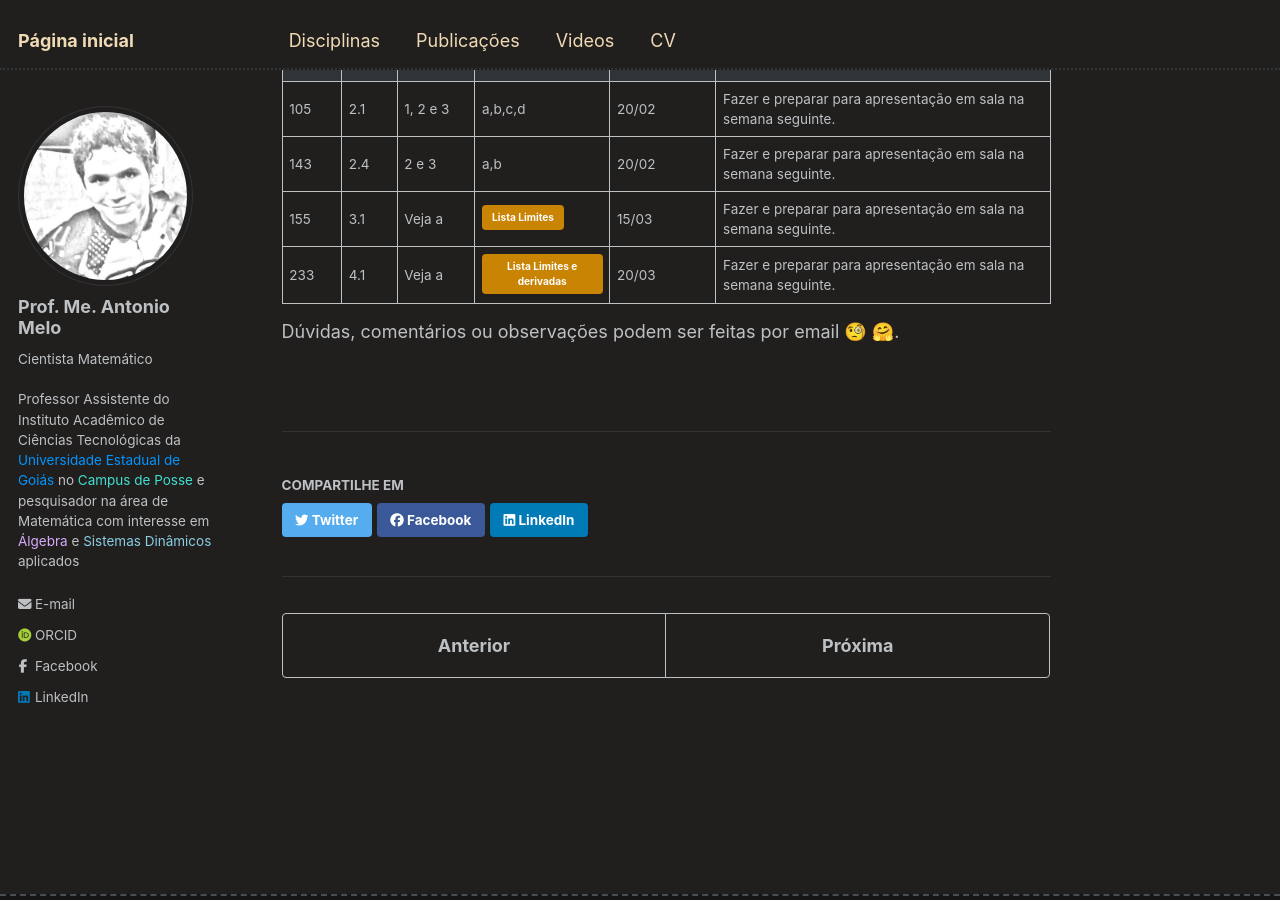
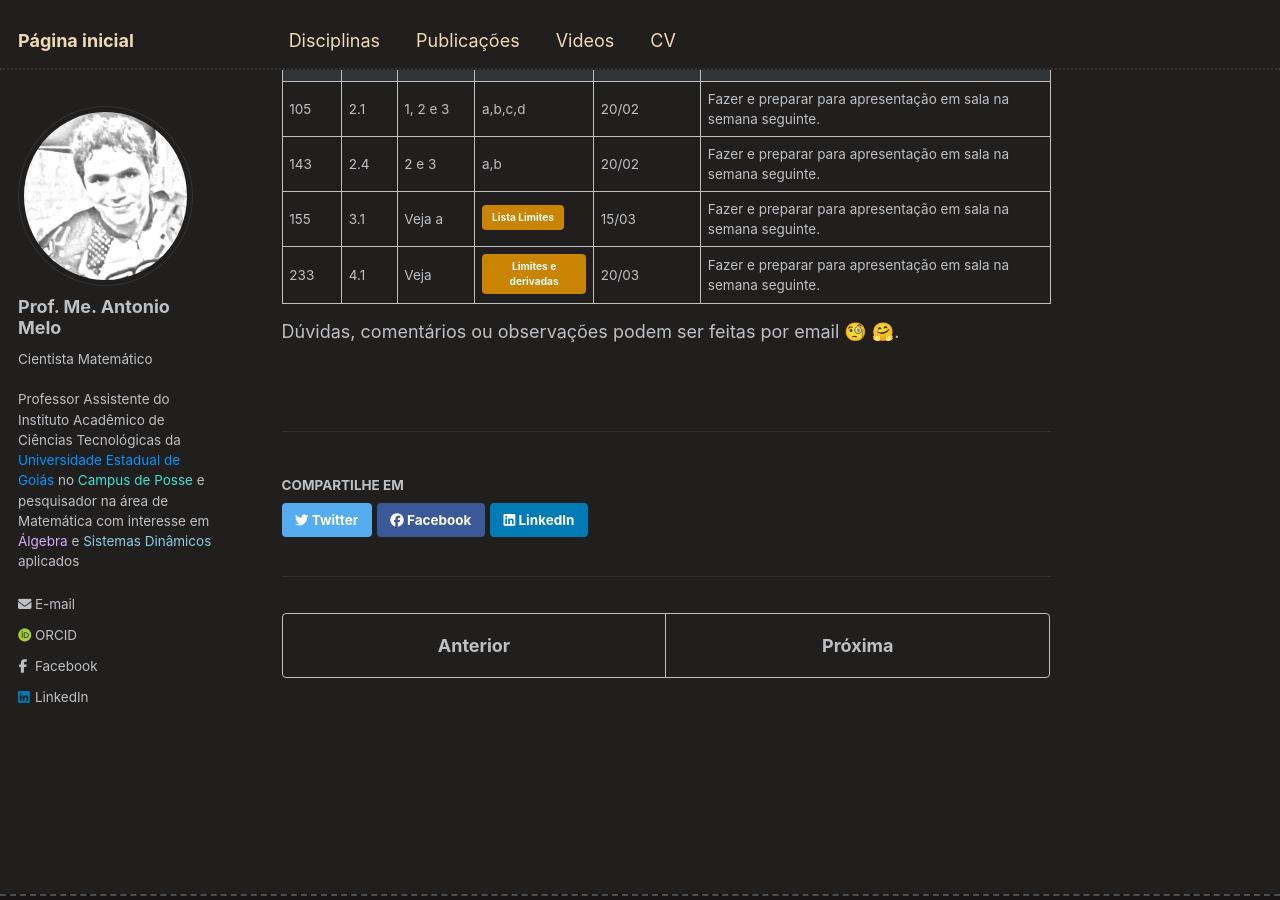
Before and after one commit to antmelo/antmelo.github.io, a Jekyll site: the page built from _teaching/2025-1-calculo.md, in a window 1280 px wide and 900 px high, scrolled down 1252 px. Built offline with Jekyll 4.4.1, drawn with Linux system fonts in a browser that asks for light colours; some web fonts are replaced.

Commit message:
Update 2025-1-calculo.md

```diff
--- a/_teaching/2025-1-calculo.md
+++ b/_teaching/2025-1-calculo.md
@@ -40,6 +40,6 @@
 |  105 | 2.1  |  1, 2 e 3 | a,b,c,d  | 20/02   | Fazer e preparar para apresentação em sala na semana seguinte.   |
 |  143 | 2.4  |  2 e 3 |  a,b | 20/02   | Fazer e preparar para apresentação em sala na semana seguinte.   |
 |  155 | 3.1  |  Veja a | [Lista Limites](https://antmelo.github.io/files/ZZA-CAL1-L1.pdf){: .btn}   | 15/03   | Fazer e preparar para apresentação em sala na semana seguinte.   |
-|  233 | 4.1  |  Veja a | [Lista Limites e derivadas](https://antmelo.github.io/files/ZZA-CAL1-L2.pdf){: .btn}   | 20/03   | Fazer e preparar para apresentação em sala na semana seguinte.   |
+|  233 | 4.1  |  Veja  | [Limites e derivadas](https://antmelo.github.io/files/ZZA-CAL1-L2.pdf){: .btn}   | 20/03   | Fazer e preparar para apresentação em sala na semana seguinte.   |
 
    Dúvidas, comentários ou observações podem ser feitas por email &#129488; &#129303;.
```
